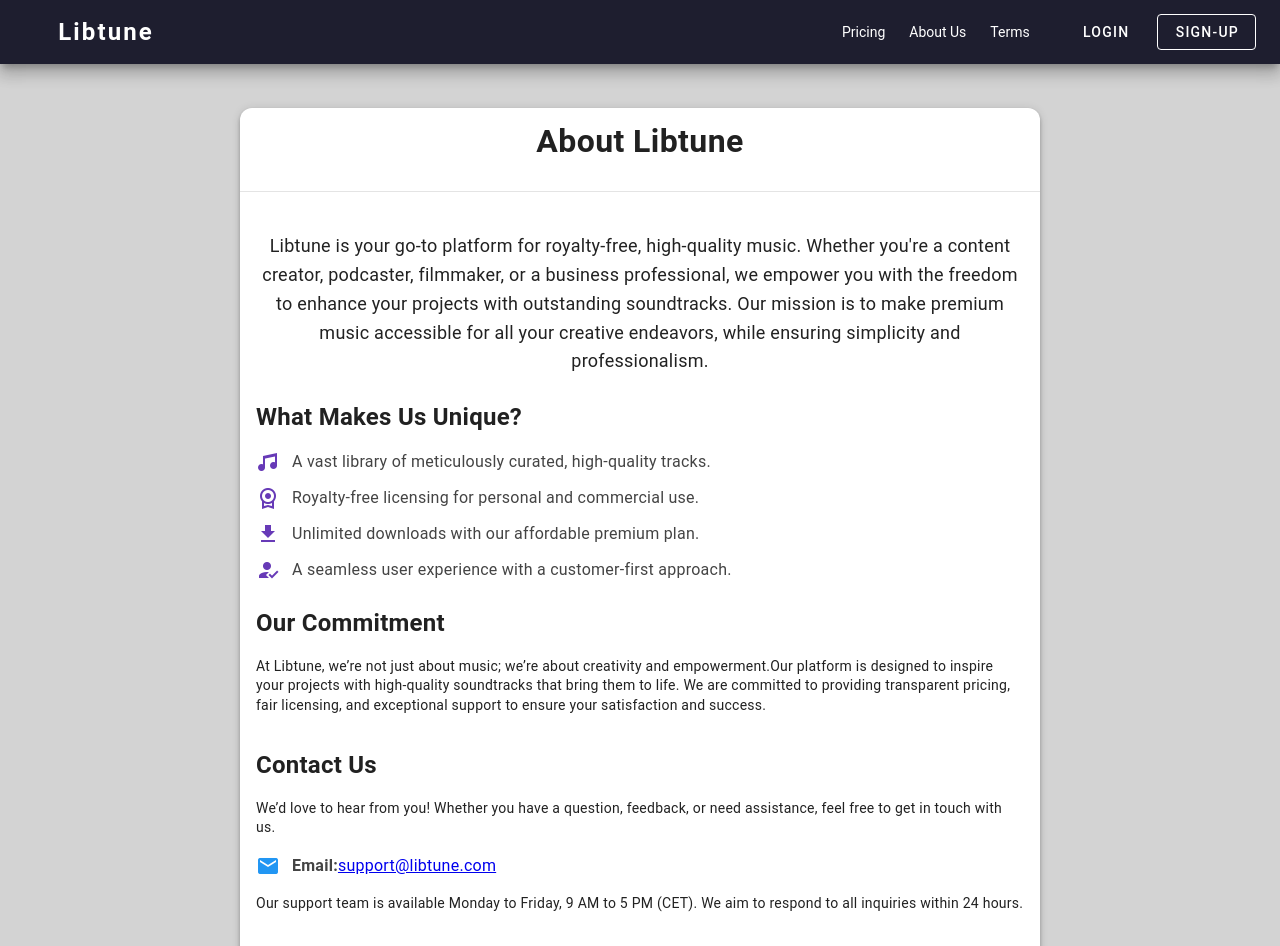
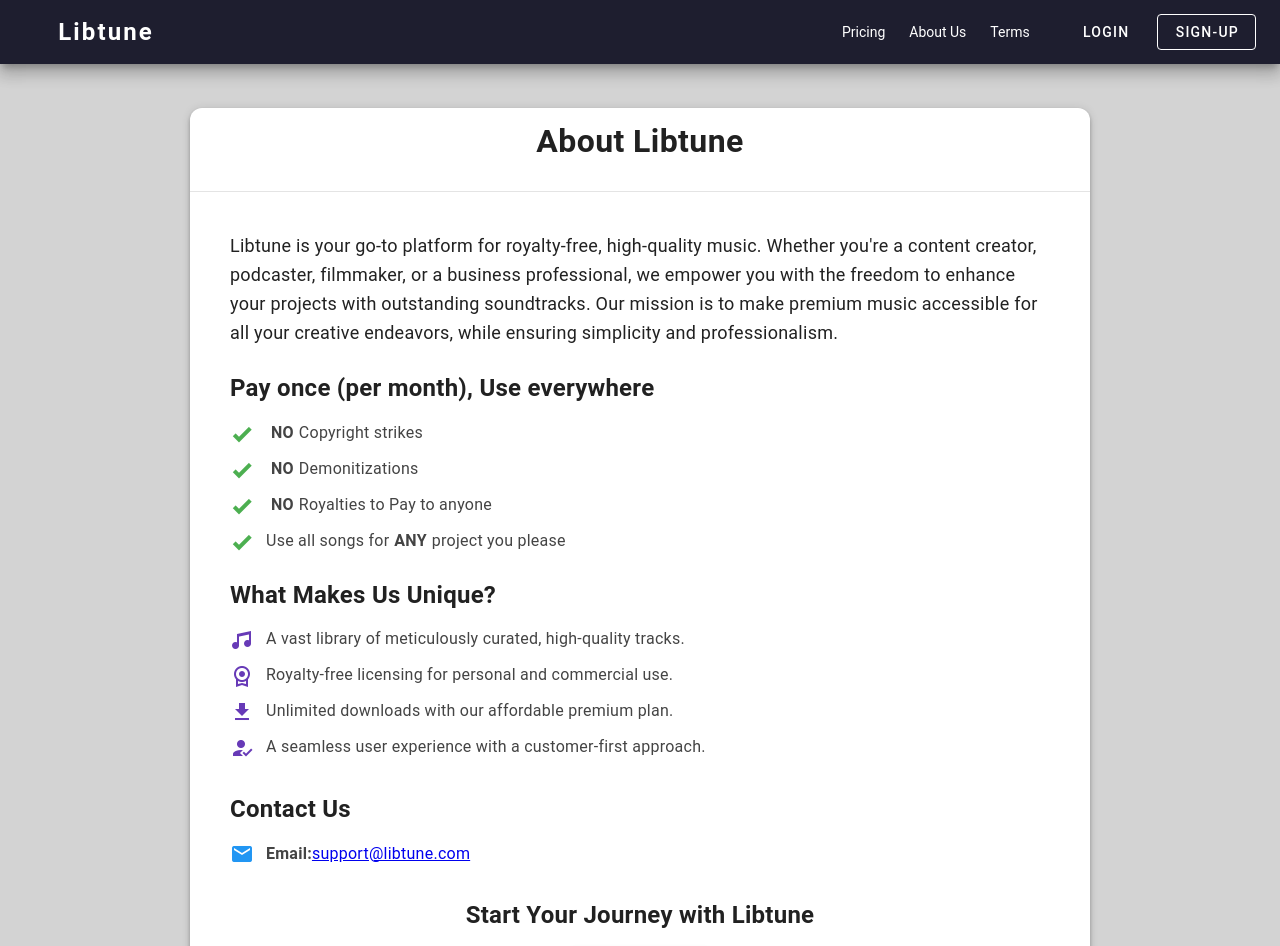
Before and after one commit to angejr/libtune-frontend, a Nuxt app: page /About in a window 1280 px wide. Shown: the top 946 px of the page. Built offline with nearby package versions, Linux system fonts and the light colour scheme.

Commit message:
Simplified About Page

```diff
--- a/pages/About.vue
+++ b/pages/About.vue
@@ -6,7 +6,7 @@
           About Libtune
         </v-card-title>
         <v-divider></v-divider>
-        <v-card-text>
+        <v-card-text style="padding-left: 40px; padding-right: 40px">
           <!-- Introduction -->
           <section class="about-section">
             <p class="intro">
@@ -16,6 +16,29 @@
               Our mission is to make premium music accessible for all your creative endeavors,
               while ensuring simplicity and professionalism.
             </p>
+          </section>
+
+          <!-- Commitment Section -->
+          <section class="about-section">
+            <h2 class="section-title">Pay once (per month), Use everywhere</h2>
+            <ul class="features-list">
+              <li>
+                <v-icon color="green" class="feature-icon">mdi-check-bold</v-icon>
+                <strong style="margin-left:5px; margin-right:5px">NO</strong> Copyright strikes
+              </li>
+              <li>
+                <v-icon color="green" class="feature-icon">mdi-check-bold</v-icon>
+                <strong style="margin-left:5px; margin-right:5px">NO</strong> Demonitizations
+              </li>
+              <li>
+                <v-icon color="green" class="feature-icon">mdi-check-bold</v-icon>
+                <strong style="margin-left:5px; margin-right:5px">NO</strong> Royalties to Pay to anyone
+              </li>
+              <li>
+                <v-icon color="green" class="feature-icon">mdi-check-bold</v-icon>
+                Use all songs for <strong style="margin-left:5px; margin-right:5px">ANY</strong> project you please
+              </li>
+            </ul>
           </section>
 
           <!-- Features Section -->
@@ -41,44 +64,20 @@
             </ul>
           </section>
 
-          <!-- Commitment Section -->
-          <section class="about-section">
-            <h2 class="section-title">Our Commitment</h2>
-            <p>
-              At Libtune, we’re not just about music; we’re about creativity and empowerment.Our platform is designed to inspire your projects with high-quality soundtracks that bring them to life.
-              We are committed to providing transparent pricing, fair licensing, and exceptional support
-              to ensure your satisfaction and success.
-            </p>
-          </section>
-
-
           <!-- Contact Section -->
         <section class="about-section contact">
           <h2 class="section-title">Contact Us</h2>
-          <p>
-            We’d love to hear from you! Whether you have a question, feedback, or need assistance,
-            feel free to get in touch with us.
-          </p>
           <ul class="contact-list">
             <li>
               <v-icon color="blue darken-2" class="contact-icon">mdi-email</v-icon>
               <strong>Email:</strong> <a href="mailto:support@libtune.com">support@libtune.com</a>
             </li>
           </ul>
-          <p>
-            Our support team is available Monday to Friday, 9 AM to 5 PM (CET).
-            We aim to respond to all inquiries within 24 hours.
-          </p>
         </section>
 
           <!-- Call to Action -->
           <section class="about-section cta">
             <h2 class="section-title">Start Your Journey with Libtune</h2>
-            <p>
-              Ready to elevate your projects with exceptional music? Explore our library,
-              sign up for our premium plan, and let your creativity shine. With Libtune,
-              the soundtrack to your success is just a click away.
-            </p>
             <v-btn color="primary" variant="elevated" large @click="goToPath('/subscribe')">
           Get Premium
         </v-btn>
@@ -101,7 +100,7 @@
   }
 
   .about-card {
-    max-width: 800px;
+    max-width: 900px;
     margin: auto;
     border-radius: 12px;
     background-color: #ffffff;
@@ -122,7 +121,7 @@
     font-size: 18px;
     /* color: #555555; */
     line-height: 1.6;
-    text-align: center;
+    /* text-align: center; */
   }
 
   .section-title {
--- a/pages/Subscribe.vue
+++ b/pages/Subscribe.vue
@@ -77,8 +77,8 @@ function goToStripe() {
       <v-card-title class="text-center text-h5 font-weight-bold">
         Premium Plan
       </v-card-title>
-      <v-card-subtitle class="text-center text-h6 font-weight-medium">
-        <h3 class="price">€5/month</h3>
+      <v-card-subtitle class="text-center text-h6">
+        <h2 class="price">€5/month</h2>
         <p>Billed monthly, cancel anytime</p>
       </v-card-subtitle>
       <v-divider></v-divider>
@@ -110,7 +110,7 @@ function goToStripe() {
           </v-list-item>
         </v-list>
         <div v-if="!authStore?.userToken">
-          <h4>Login or Sign-up first to be able to subscribe</h4>
+          <p style="text-align: center;">Login or Sign-up first to be able to subscribe</p>
           <br>
           <div style="display:flex; justify-content: space-evenly; align-items: center">
             <v-btn color="primary" variant="elevated" @click="goToPath('/login')">
@@ -143,7 +143,7 @@ function goToStripe() {
   border-radius: 12px;
 }
 .price {
-  color: #4a148c;
+  color: black;
   font-weight: bold;
 }
 .included {
```
